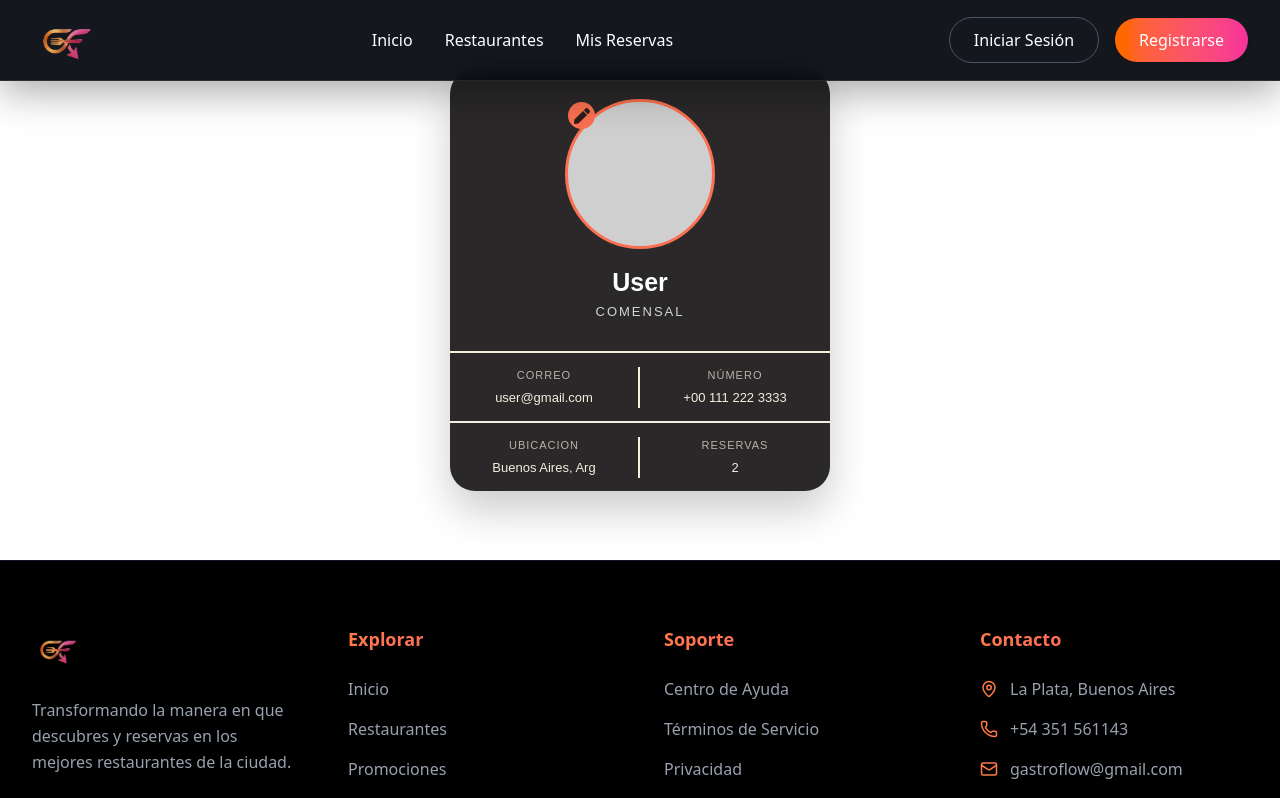
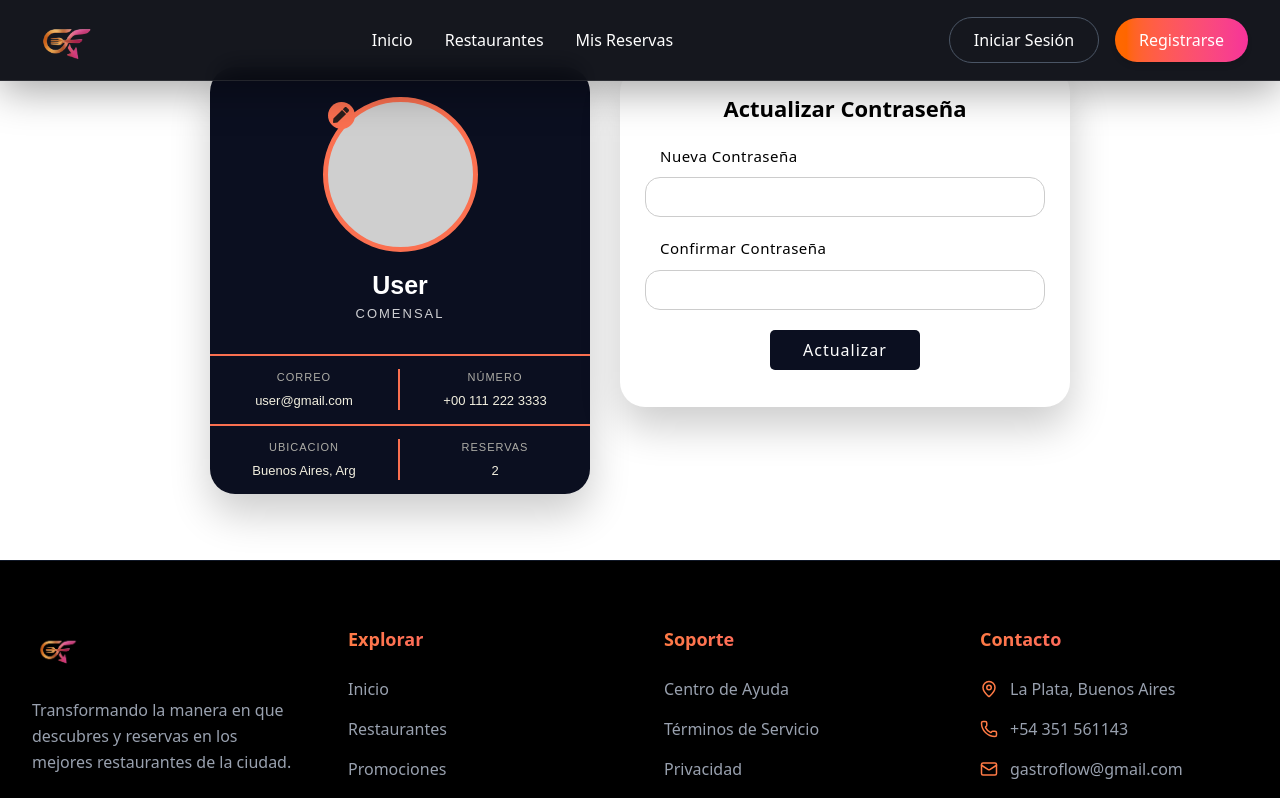
Before and after one commit to gastroflow2026-cpu/FRONT, a Next.js app in the folder client/: page /profile in a window 1280 px wide. Shown: the top 798 px of the page. Built offline with nearby package versions, Linux system fonts and the light colour scheme.

Commit message:
Modulo password con estilos creado

```diff
--- a/client/src/app/(main)/profile/page.tsx
+++ b/client/src/app/(main)/profile/page.tsx
@@ -3,6 +3,7 @@ import UserInfo from "@/components/ui/perfil/UserInfo";
 import styles from "./Perfil.module.css";
 import Footer from "@/components/layout/Footer";
 import Navbar from "@/components/layout/Navbar";
+import { Password } from "@/components/ui/perfil/Password";
 
 export default function Perfil() {
 
@@ -40,6 +41,7 @@ export default function Perfil() {
       <div className={styles.profile}>
         <div className={styles.userLayout}>
           <UserInfo user={user} />
+          <Password />
           {/* <ReservationsList reserva={reserva} /> */}
         </div>
       </div>
--- /dev/null
+++ b/client/src/components/ui/perfil/Password.module.css
@@ -0,0 +1,81 @@
+.passBox {
+  width: 450px;
+  height: 340px;
+  background-color: white;
+  border-radius: 25px;
+  padding: 25px;
+box-shadow: 0 20px 40px rgba(0, 0, 0, 0.2);
+}
+
+.passForm {
+  display: flex;
+  justify-content: center;
+  align-items: center;
+  flex-direction: column;
+  gap: 20px;
+}
+
+.passForm h3 {
+  font-size: 22px;
+  font-weight: 600;
+}
+
+.inputBox {
+  width: 100%;
+  display: flex;
+  flex-direction: column;
+}
+
+.inputBox label {
+  font-size: 15px;
+  margin-bottom: 10px;
+  padding-left: 15px;
+  font-weight: 500;
+  letter-spacing: .5px;
+  font-size: 15px;
+  transition: all 300ms;
+}
+
+.inputBox label:hover {
+  color: #fb7050;
+  cursor: pointer;
+}
+
+.inputBox:focus-within label {
+  color: #fb7050;
+}
+
+.inputBox input {
+  background-color: white;
+  border-radius: 15px;
+  height: 40px;
+  padding-left: 20px;
+  transition: all 300ms;
+  border: 1px solid #ccc;
+  box-shadow: 0 0px 5px rgba(251, 111, 80, 0);
+}
+
+.inputBox input:focus,
+.inputBox input:active {
+  outline: none;
+  border: 1px solid #fb6f50b1;
+  box-shadow: 0 0 4px #fb6f50b1;
+  background-color: white;
+}
+
+.passForm button {
+  background-color: #0b0f20;
+  color: white;
+  height: 40px;
+  width: 150px;
+  border-radius: 5px;
+  transition: all 300ms;
+  font-weight: 500;
+  letter-spacing: 1px;
+}
+
+.passForm button:hover {
+  background-color: #fb7050;
+  color: #0b0f20;
+  cursor: pointer;
+}
--- /dev/null
+++ b/client/src/components/ui/perfil/Password.tsx
@@ -0,0 +1,20 @@
+import styles from "./Password.module.css";
+
+export const Password = () => {
+  return (
+    <div className={styles.passBox}>
+      <form action="" className={styles.passForm}>
+        <h3>Actualizar Contraseña</h3>
+        <div className={styles.inputBox}>
+          <label htmlFor="newPass">Nueva Contraseña</label>
+          <input type="password" id="newPass" />
+        </div>
+        <div className={styles.inputBox}>
+          <label htmlFor="confirmPass">Confirmar Contraseña</label>
+          <input type="password" id="confirmPass" />
+        </div>
+        <button type="submit">Actualizar</button>
+      </form>
+    </div>
+  );
+};
--- a/client/src/components/ui/perfil/PopUp/PopUp.module.css
+++ b/client/src/components/ui/perfil/PopUp/PopUp.module.css
@@ -15,7 +15,7 @@
   padding: 20px;
   border-radius: 10px;
   width: 470px;
-  height: 360px;
+  height: auto;
   display: flex;
   align-items: center;
   justify-content: center;
@@ -39,6 +39,11 @@
   justify-content: center;
   align-items: center;
   gap: 30px;
+}
+
+.form h4{
+  color: #1b1919ee;
+  font-size: 22px;
 }
 
 .popup button {
--- a/client/src/components/ui/perfil/PopUp/PopUp.tsx
+++ b/client/src/components/ui/perfil/PopUp/PopUp.tsx
@@ -25,6 +25,7 @@ export const PopUp: React.FC<PopUpProps> = ({ setShowPop }) => {
         <IoCloseCircleSharp onClick={() => setShowPop(false)} />
 
         <form action="#" className={styles.form}>
+          <h4>Editar foto de perfil</h4>
           <div className={styles.avatar}>
             {preview ? (
               <Image
--- a/client/src/components/ui/perfil/UserInfo.module.css
+++ b/client/src/components/ui/perfil/UserInfo.module.css
@@ -1,7 +1,7 @@
 .card {
   width: 380px;
   height: auto;
-  background: #1b1919ee;
+  background: #0B0F20;
   border-radius: 25px;
   color: white;
   display: flex;
@@ -13,12 +13,17 @@
 }
 
 .avatar {
-  width: 150px;
-  height: 150px;
+  width: 155px;
+  height: 155px;
   border-radius: 50%;
   background-color: #cfcfcf;
-  border: 3px solid #fb7050;
+  border: 5px solid #fb7050;
   position: relative;
+  transition: all 300ms;
+}
+
+.avatar:hover{
+  box-shadow: 0 0 9px white;
 }
 
 .avatar button {
@@ -37,6 +42,8 @@
 
 .avatar button:hover{
   cursor: pointer;
+  background-color: white;
+  color: #0B0F20;
 }
 
 .name {
@@ -58,7 +65,7 @@
   justify-content: center;
   align-items: center;
   width: 100%;
-  border-top: 2px solid #F2EFDF;
+  border-top: 2px solid #fb7050;
 }
 
 .half {
@@ -70,7 +77,7 @@
 }
 
 .half:first-child {
-  border-right: 2px solid #F2EFDF;
+  border-right: 2px solid #fb7050;
 }
 
 .label {
```
